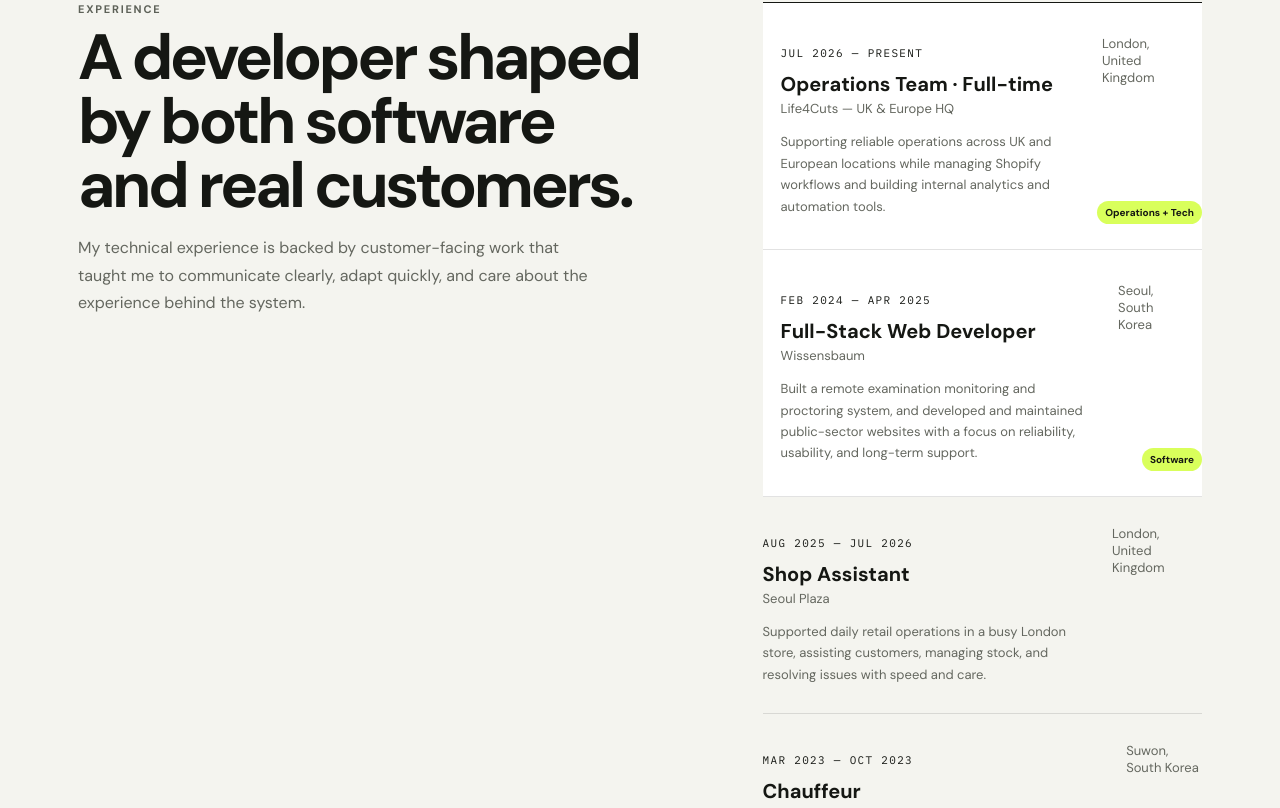
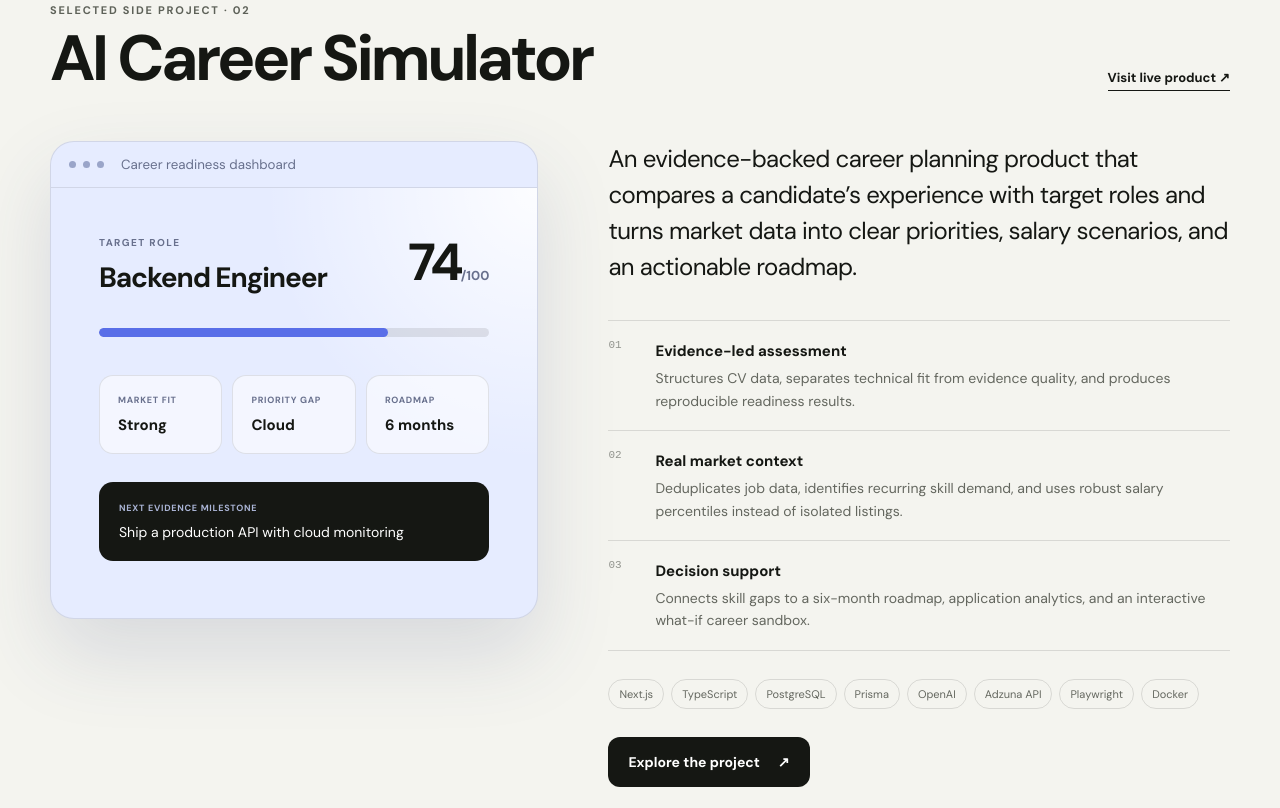
Before and after one commit to YuSangGon/portfolio_website, a React (Vite) app: page / in a window 1280 px wide. Shown: the part 2132-2940 px from the top of the page. Built offline with nearby package versions, Linux system fonts and the light colour scheme.

Commit message:
add new project

```diff
--- a/src/App.css
+++ b/src/App.css
@@ -16,12 +16,35 @@
 .capability-grid .skill-type-professional{background:var(--blue);border-color:transparent;color:#4f5872}
 .capability-grid h3{margin-top:50px}
 
+.career-project-section{background:var(--paper);border-top:1px solid var(--line)}
+.career-project-hero{grid-template-columns:minmax(360px,.88fr) minmax(0,1.12fr)}
+.career-preview{background:#e6ecff;color:var(--ink);border-color:rgba(21,23,19,.1);box-shadow:0 35px 80px rgba(52,67,118,.15)}
+.career-preview .preview-bar{border-bottom-color:rgba(21,23,19,.1)}
+.career-preview .preview-bar>span{background:#9aa5c9}
+.career-preview .preview-bar small{color:#68708d}
+.career-preview-body{min-height:430px;box-sizing:border-box;padding:48px;background:radial-gradient(circle at 100% 0,rgba(255,255,255,.9),transparent 42%)}
+.readiness-heading{display:flex;align-items:start;justify-content:space-between;gap:24px}
+.readiness-heading p{margin:0;color:#68708d;font-size:10px;font-weight:750;letter-spacing:.14em;text-transform:uppercase}
+.readiness-heading h3{margin:10px 0 0;font-size:28px;letter-spacing:-.04em}
+.readiness-heading>strong{font-size:52px;line-height:1;letter-spacing:-.06em}
+.readiness-heading>strong span{color:#68708d;font-size:13px;letter-spacing:0}
+.readiness-meter{height:9px;margin:32px 0 38px;overflow:hidden;border-radius:99px;background:rgba(21,23,19,.1)}
+.readiness-meter span{display:block;width:74%;height:100%;border-radius:inherit;background:#596ee8}
+.career-metrics{display:grid;grid-template-columns:repeat(3,1fr);gap:10px}
+.career-metrics div{padding:18px;border:1px solid rgba(21,23,19,.1);border-radius:14px;background:rgba(255,255,255,.55)}
+.career-metrics small,.career-next-step span{display:block;color:#68708d;font-size:9px;font-weight:700;letter-spacing:.08em;text-transform:uppercase}
+.career-metrics strong{display:block;margin-top:9px;font-size:15px}
+.career-next-step{margin-top:28px;padding:20px;border-radius:14px;background:var(--ink);color:#fff}
+.career-next-step span{color:#aab4d5}
+.career-next-step p{margin:9px 0 0;font-size:14px}
+
 @media(max-width:850px){
   .capability-grid{grid-template-columns:1fr 1fr}
   .capability-grid article{border-top:1px solid var(--line)}
   .capability-grid article:nth-child(-n+2){border-top:0}
   .capability-grid article:nth-child(odd){border-left:0}
   .capability-grid article:nth-child(even){border-left:1px solid var(--line)}
+  .career-project-hero{grid-template-columns:1fr}
 }
 
 @media(max-width:520px){
@@ -30,4 +53,6 @@
   .capability-grid{grid-template-columns:1fr}
   .capability-grid article{border-left:0!important;border-top:1px solid var(--line)!important}
   .capability-grid article:first-child{border-top:0!important}
+  .career-preview-body{min-height:auto;padding:30px 24px}
+  .career-metrics{grid-template-columns:1fr}
 }
--- a/src/App.jsx
+++ b/src/App.jsx
@@ -5,6 +5,7 @@ const links = {
   linkedin: "https://www.linkedin.com/in/sanggon-yu-1811ba293",
   cv: "https://drive.google.com/file/d/1HQ8yvlhUcqMM6cgy-RzeRYw9txFDf_YU/view?usp=sharing",
   signalAudit: "https://app.signalaudit.org",
+  careerSimulator: "https://ai-career-simulator.vercel.app/",
   email: "mailto:yusang5159@email.com",
 };
 
@@ -254,6 +255,107 @@ function App() {
           </div>
         </section>
 
+        <section className="section project-section career-project-section">
+          <div className="section-heading">
+            <div>
+              <p className="eyebrow">Selected side project · 02</p>
+              <h2>AI Career Simulator</h2>
+            </div>
+            <a
+              className="text-link"
+              href={links.careerSimulator}
+              target="_blank"
+              rel="noreferrer"
+            >
+              Visit live product <Arrow />
+            </a>
+          </div>
+          <div className="project-hero career-project-hero">
+            <div
+              className="product-preview career-preview"
+              aria-label="Stylised preview of AI Career Simulator"
+            >
+              <div className="preview-bar">
+                <span />
+                <span />
+                <span />
+                <small>Career readiness dashboard</small>
+              </div>
+              <div className="career-preview-body">
+                <div className="readiness-heading">
+                  <div>
+                    <p>Target role</p>
+                    <h3>Backend Engineer</h3>
+                  </div>
+                  <strong>74<span>/100</span></strong>
+                </div>
+                <div className="readiness-meter"><span /></div>
+                <div className="career-metrics">
+                  <div><small>Market fit</small><strong>Strong</strong></div>
+                  <div><small>Priority gap</small><strong>Cloud</strong></div>
+                  <div><small>Roadmap</small><strong>6 months</strong></div>
+                </div>
+                <div className="career-next-step">
+                  <span>Next evidence milestone</span>
+                  <p>Ship a production API with cloud monitoring</p>
+                </div>
+              </div>
+            </div>
+            <div className="project-story">
+              <p className="project-lead">
+                An evidence-backed career planning product that compares a
+                candidate’s experience with target roles and turns market data
+                into clear priorities, salary scenarios, and an actionable
+                roadmap.
+              </p>
+              <div className="impact-list">
+                <div>
+                  <span>01</span>
+                  <p>
+                    <strong>Evidence-led assessment</strong>Structures CV data,
+                    separates technical fit from evidence quality, and produces
+                    reproducible readiness results.
+                  </p>
+                </div>
+                <div>
+                  <span>02</span>
+                  <p>
+                    <strong>Real market context</strong>Deduplicates job data,
+                    identifies recurring skill demand, and uses robust salary
+                    percentiles instead of isolated listings.
+                  </p>
+                </div>
+                <div>
+                  <span>03</span>
+                  <p>
+                    <strong>Decision support</strong>Connects skill gaps to a
+                    six-month roadmap, application analytics, and an interactive
+                    what-if career sandbox.
+                  </p>
+                </div>
+              </div>
+              <div className="tech-list">
+                <span>Next.js</span>
+                <span>TypeScript</span>
+                <span>PostgreSQL</span>
+                <span>Prisma</span>
+                <span>OpenAI</span>
+                <span>Adzuna API</span>
+                <span>Playwright</span>
+                <span>Docker</span>
+              </div>
+              <a
+                className="button primary"
+                href={links.careerSimulator}
+                target="_blank"
+                rel="noreferrer"
+              >
+                Explore the project <Arrow />
+              </a>
+            </div>
+          </div>
+        </section>
+
         <section
           id="experience"
           className="section section-grid experience-section"
```
Also changed, not shown: 1 other file (tests, documents, lock files or other folders).
